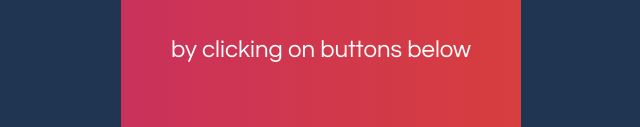
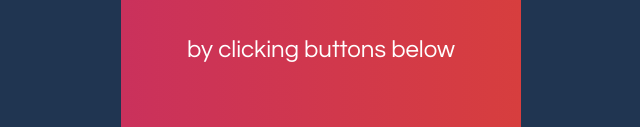
Before and after one commit to notsousual/swiping-tinder-alike, a plain HTML site: page index.html in a window 1280 px wide. Shown: the part 357-484 px from the top of the page, without its empty margins (319-959 px from the left). Drawn offline with nearby package versions, Linux system fonts and the light colour scheme.

Commit message:
Update index.html

```diff
--- a/index.html
+++ b/index.html
@@ -16,7 +16,7 @@
       <div class='card' id='card'>
         <div id='content'>
           <h3>Start my swiping demo!</h3>
-          <p>by clicking on buttons below</p>
+          <p>by clicking buttons below</p>
         </div>
       </div>
 
```
